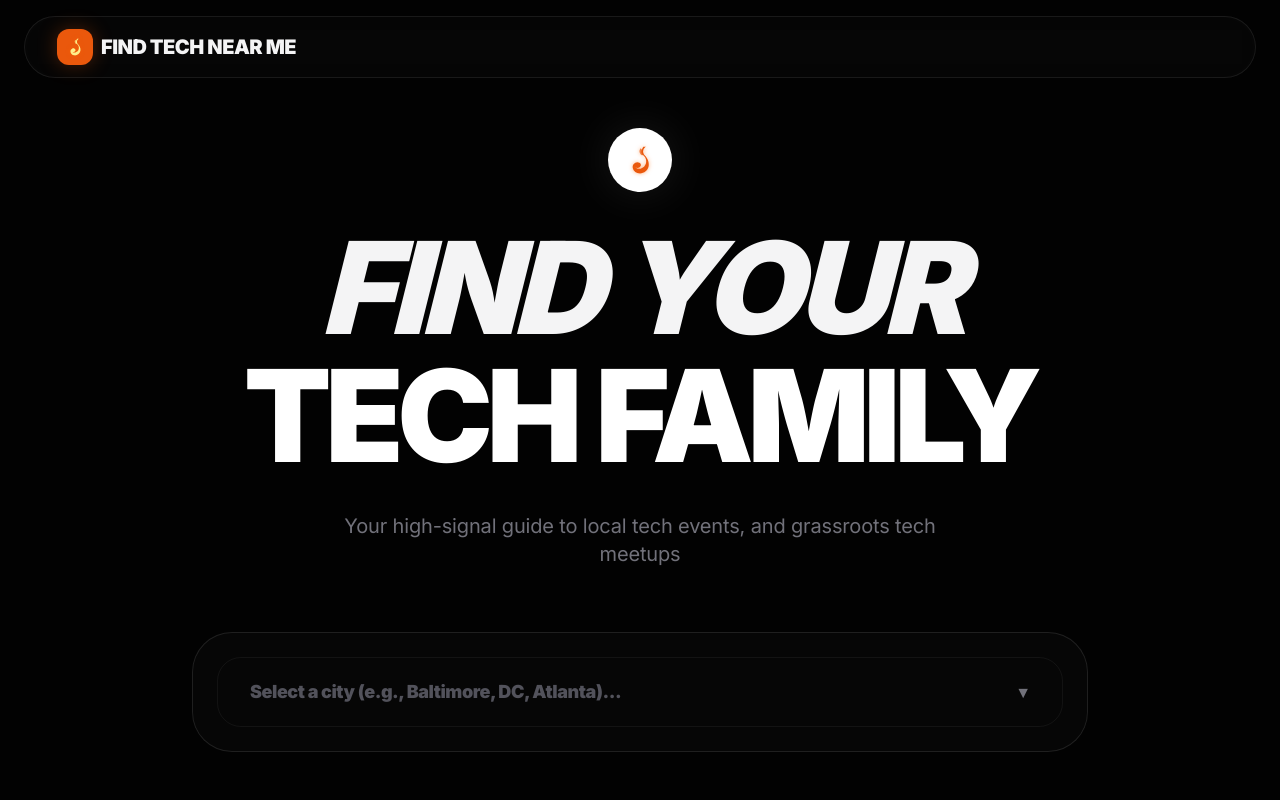
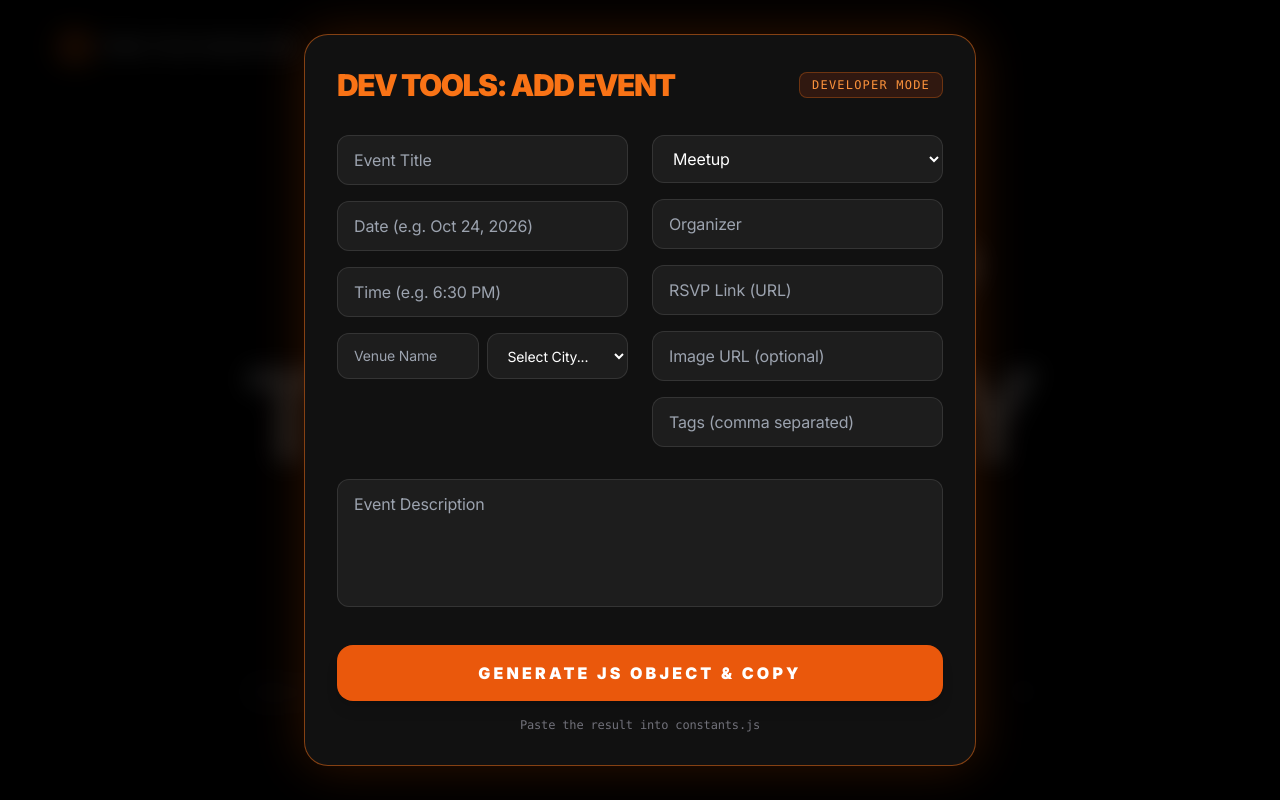
Before and after one commit to kcooperdev/findtechnearme, a React (Vite) app: page / in a window 1280 px wide. Shown: the top 800 px of the page. Built offline with nearby package versions, Linux system fonts and the light colour scheme.

Commit message:
updated events

```diff
--- a/constants.js
+++ b/constants.js
@@ -65,6 +65,20 @@ export const INITIAL_EVENTS = [
     tags: [],
     link: 'https://atlanta.aitinkerers.org/p/ai-tinkerers-atlanta-code-first-demos-technical-deep-dives-january-27-2026',
   },
+  {
+    id: '2x77rje4v',
+    title: 'Feedback Fridays',
+    description: 'To launch a great startup, getting live feedback on your ideas from successful entrepreneurs who have been there and done that is vital. What\'s the best practice for pitching? Do investors prefer more information on the team or context on the industry? Should I include more numbers or more words? How many slides, again? There are too many questions, and they often need more practical answers. ',
+    date: '',
+    time: '12pm-2pm',
+    venue: 'Hybrid ATDC Community Room- 2nd Floor',
+    location: 'Atlanta, GA',
+    category: 'Meetup',
+    organizer: 'ATDC',
+    image: 'https://fonteva-customer-media-secure.s3.amazonaws.com/00D5e000002RfvxEAC/HeSlWCQw_download_4_png?X-Amz-Algorithm=AWS4-HMAC-SHA256&X-Amz-Credential=AKIAITT7XRAGPJU7I5JQ/20260122/us-east-1/s3/aws4_request&X-Amz-Date=20260122T175956Z&X-Amz-Expires=30&X-Amz-SignedHeaders=host&X-Amz-Signature=d9d44f5a9b2a3303e042e3867d4ee7d9e4a7880599478a9e2877897b021330c9',
+    tags: [],
+    link: 'https://portal.atdc.org/s/community-event?id=a1Y7V00000bJRBTUA4',
+  },
 
 
 ];
@@ -78,4 +92,4 @@ export const CITIES = [
   'Arlington, VA',
 ];
 
-export const SHOW_DEV_TOOLS = false;
+export const SHOW_DEV_TOOLS = true;
```
